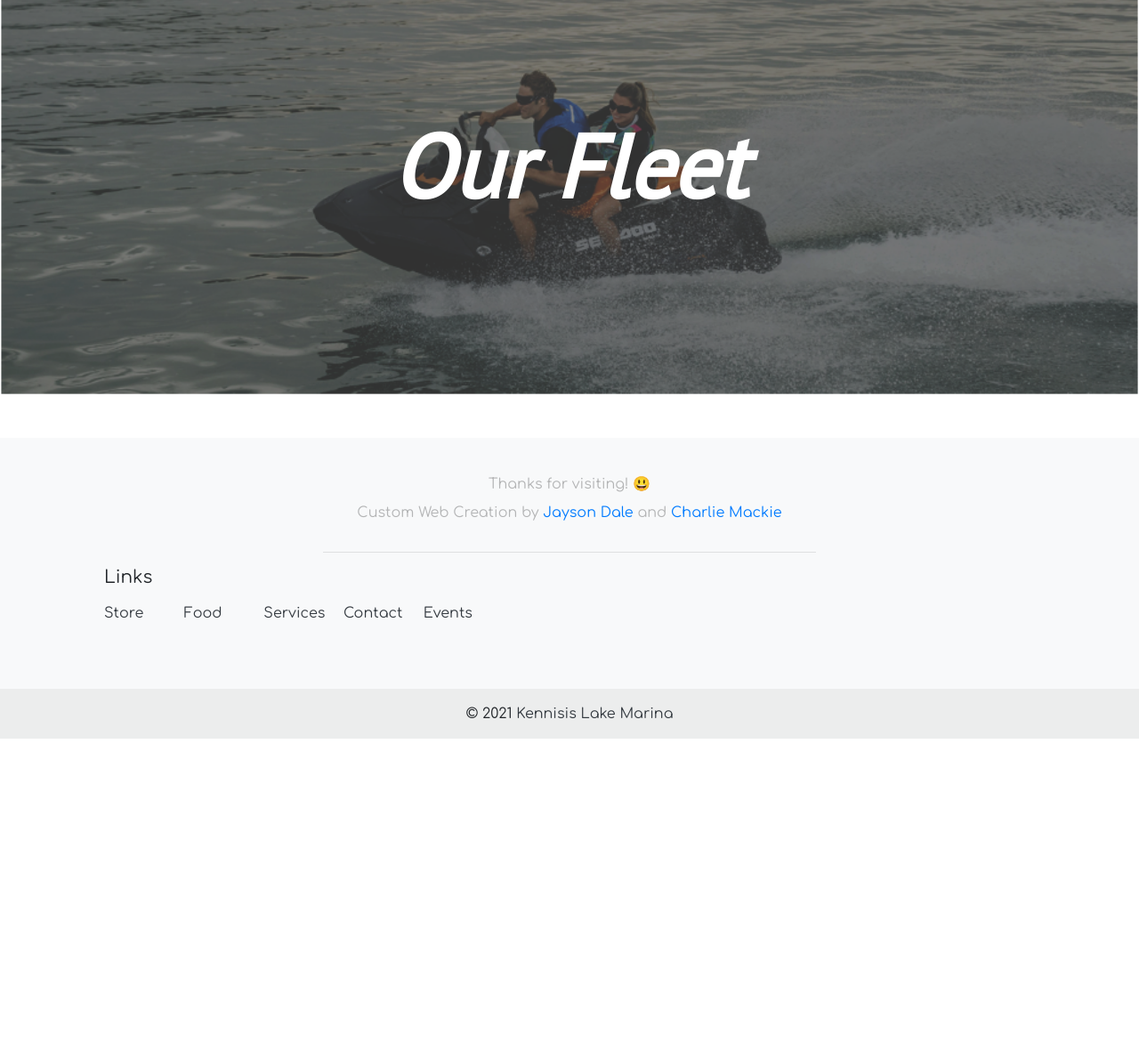
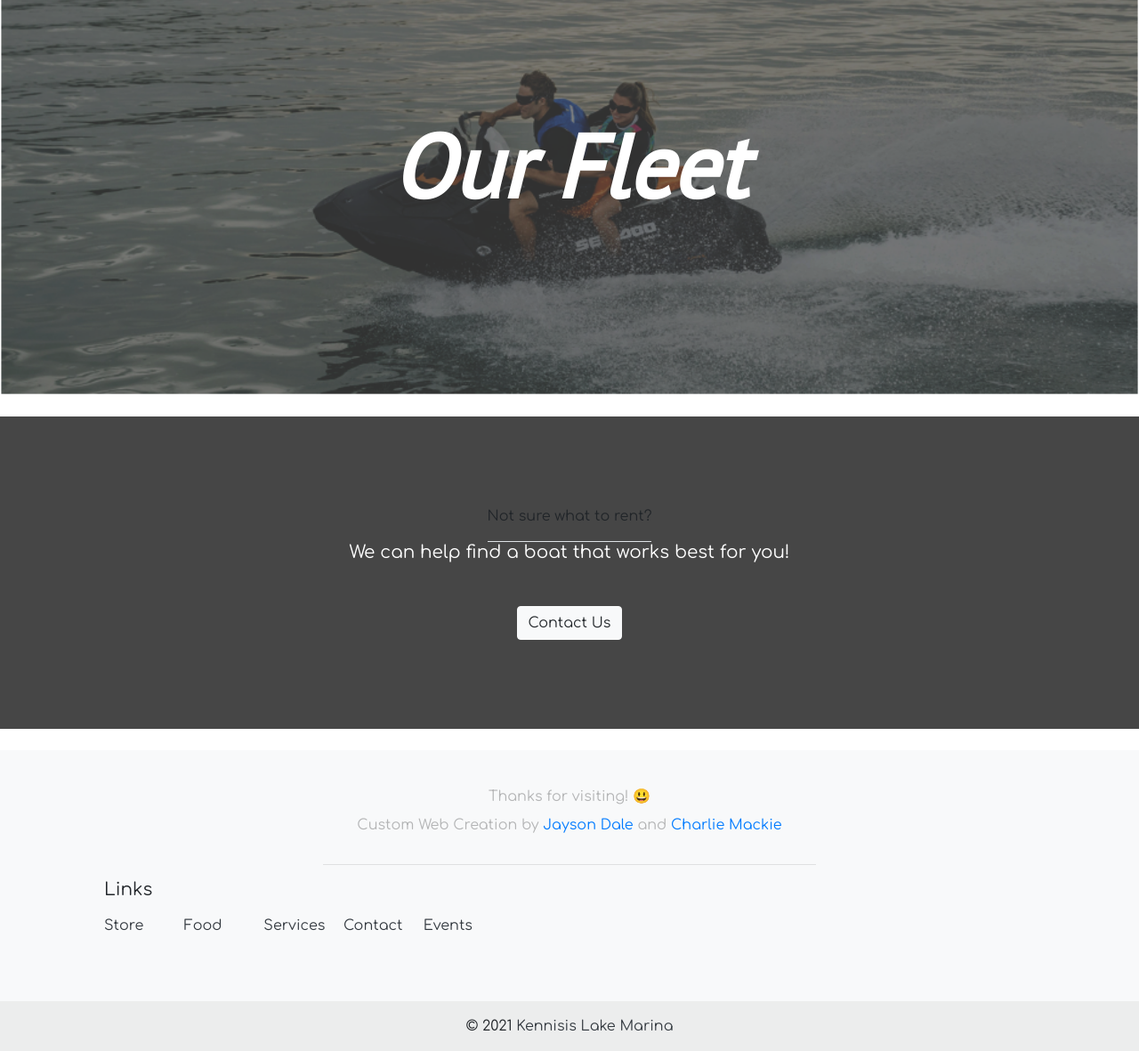
Before and after one commit to jaysondale/boat-rental-app, a Django app: page /rentals/ in a window 1280 px wide. Shown: the part 201-1382 px from the top of the page at 89% size. Before the commit the page ends 1031 px from the top, so only its background shows below. Run offline with Django 3.2, Linux system fonts and the light colour scheme; data that the repository does not hold is empty; parts of the project's set-up code (start-up, migrations or seed data) failed here and were passed over; some libraries are stand-ins or nearby versions.

Commit message:
added content

```diff
--- a/boats/templates/boats/water.html
+++ b/boats/templates/boats/water.html
@@ -122,6 +122,15 @@
 		{% endfor %}
 	</div>
 </div>
+<div class='container-fluid container-dark'>
+	<div class='row feature-text'>
+		<div class="col-12 d-flex flex-column align-items-center justify-content-center text-center">
+			<span class="feature-text text-center animated animatedFadeInUp border-bottom pb-3">Not sure what to rent?</span>
+			<h5 class="text-white animated animatedFadeInUp mb-5">We can help find a boat that works best for you!</h3>
+			<a class="btn btn-light animated animatedFadeInUp" href="{% url 'contact' %}">Contact Us</a>
+		</div>
+	</div>
+</div>
 
 
 {% endblock %}
--- a/pages/templates/pages/contact.html
+++ b/pages/templates/pages/contact.html
@@ -75,6 +75,7 @@
 		<div class="col-md-6 col-12 d-flex flex-column justify-content-center">
 			<h4>Phone: <a href="tel:7057542352">705-754-2352</a></h4>
 			<p>Email: <a href="mailto:kennisismarinaltd@gmail.com">kennisismarinaltd@gmail.com</a></p>
+			<p>Store Location: <a href="https://www.google.com/maps/place/1076+Wilkinson+Rd,+Dysart+et+al,+ON+K0M+1S0/@45.2220497,-78.6039038,17z/">1076 Wilkinson Rd, Dysart et al, Ontario</a></p>
 		</div>
 	</div>
 </div>
```
Also changed, not shown: pages/templates/pages/main.html (+3 -4 lines), pages/templates/pages/services.html (+6 -6 lines).
